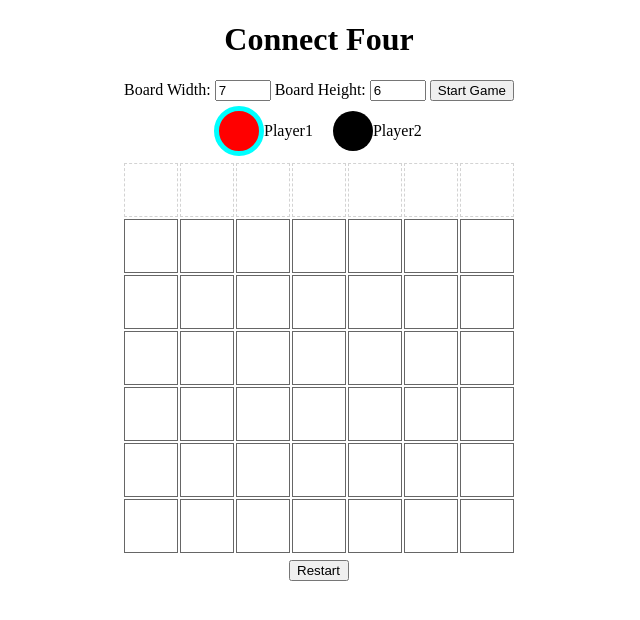
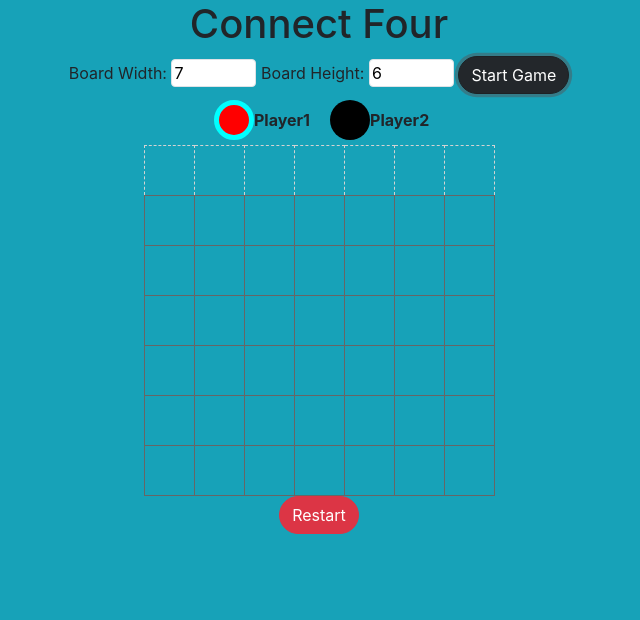
Before and after one commit to mnhousel1992/Connect4, a plain HTML site: page index.html in a window 1280 px wide. Both pictures are taken after a click on the button "Start Game". Shown: the whole page, without its empty margins (321-961 px from the left). Drawn offline with nearby package versions, Linux system fonts and the light colour scheme.

Commit message:
Restyle with bootstrap

```diff
--- a/connect4.css
+++ b/connect4.css
@@ -43,14 +43,6 @@ form {
 	text-align: center;
 }
 
-#restartBtn {
-  margin: 5px auto;
-  width: 60px;
-  display: flex;
-  align-items: center;
-  text-align: center;
-}
-
 .currentPlayer {
 	border: solid 5px cyan;
 }
@@ -66,13 +58,21 @@ form {
 }
 
 @keyframes p1Anim {
-  from {background-color: white;}
-  to {background-color: red;}
+	from {
+		background-color: white;
+	}
+	to {
+		background-color: red;
+	}
 }
 
 @keyframes p2Anim {
-  from {background-color: white;}
-  to {background-color: black;}
+	from {
+		background-color: white;
+	}
+	to {
+		background-color: black;
+	}
 }
 
 .p1 {
--- a/connect4.js
+++ b/connect4.js
@@ -76,6 +76,7 @@ function makeHtmlBoard() {
 	const restartBtn = document.createElement("button");
 	const gameDiv = document.getElementById("game");
 	restartBtn.setAttribute("id", "restartBtn");
+	restartBtn.classList.add("btn", "btn-danger", "rounded-pill");
 	restartBtn.innerText = "Restart";
 	restartBtn.addEventListener("click", restartGame);
 	gameDiv.append(restartBtn);
@@ -105,6 +106,7 @@ function placeInTable(y, x) {
 		player = "p2";
 	}
 	newDiv.className = "piece " + player;
+	newDiv.classList.add("border", "border-dark", "rounded-circle");
 	cell.append(newDiv);
 }
 
--- a/index.html
+++ b/index.html
@@ -1,27 +1,31 @@
 <!doctype html>
 <head>
   <title>Connect 4</title>
+  <link rel="stylesheet" href="https://stackpath.bootstrapcdn.com/bootstrap/4.5.2/css/bootstrap.min.css" integrity="sha384-JcKb8q3iqJ61gNV9KGb8thSsNjpSL0n8PARn9HuZOnIxN0hoP+VmmDGMN5t9UJ0Z" crossorigin="anonymous">
   <link href="connect4.css" rel="stylesheet">
 </head>
-<body>
+<body class = "bg-info">
 
 <h1>Connect Four</h1>
 
-<div id="game">
+<div id="game" class="container-fluid text-center">
   <form action="" id="startGame">
-    <label for="">Board Width: <input type="number" name="" id="boardWidthInput" value="7" max="25" min="4"></label>
-    <label for="">Board Height: <input type="number" name="" id="boardHeightInput" value="6" max="25" min="4"></label>
-    <button type="submit">Start Game</button>
+    <label for="">Board Width: <input type="number" class = "border rounded" name="" id="boardWidthInput" value="7" max="25" min="4"></label>
+    <label for="">Board Height: <input type="number" class = "border rounded" name="" id="boardHeightInput" value="6" max="25" min="4"></label>
+    <button type="submit" class="btn btn-dark rounded-pill">Start Game</button>
   </form>
   <div class="player-intro">
     <div id="p1" class="introPiece currentPlayer"></div>
-    <div class="introPlayer">Player1</div>
+    <div class="introPlayer font-weight-bold">Player1</div>
     <div id="p2" class="introPiece"></div>
-    <div class="introPlayer">Player2</div>
+    <div class="introPlayer font-weight-bold">Player2</div>
   </div>
   <table id="board"></table>
 </div>
 
+<script src="https://code.jquery.com/jquery-3.5.1.slim.min.js" integrity="sha384-DfXdz2htPH0lsSSs5nCTpuj/zy4C+OGpamoFVy38MVBnE+IbbVYUew+OrCXaRkfj" crossorigin="anonymous"></script>
+<script src="https://cdn.jsdelivr.net/npm/popper.js@1.16.1/dist/umd/popper.min.js" integrity="sha384-9/reFTGAW83EW2RDu2S0VKaIzap3H66lZH81PoYlFhbGU+6BZp6G7niu735Sk7lN" crossorigin="anonymous"></script>
+<script src="https://stackpath.bootstrapcdn.com/bootstrap/4.5.2/js/bootstrap.min.js" integrity="sha384-B4gt1jrGC7Jh4AgTPSdUtOBvfO8shuf57BaghqFfPlYxofvL8/KUEfYiJOMMV+rV" crossorigin="anonymous"></script>
 <script src="connect4.js"></script>
 
 </body>
```
Lines whose indentation alone changed are shown as unchanged.
